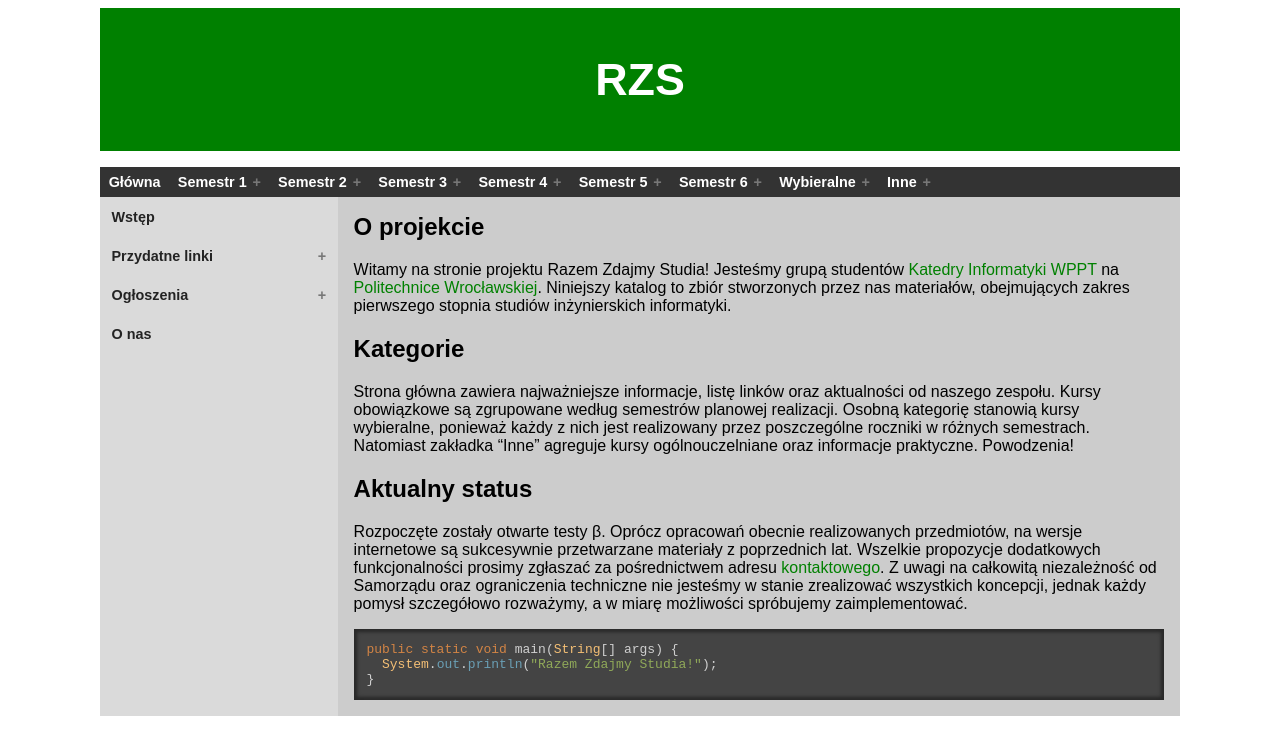
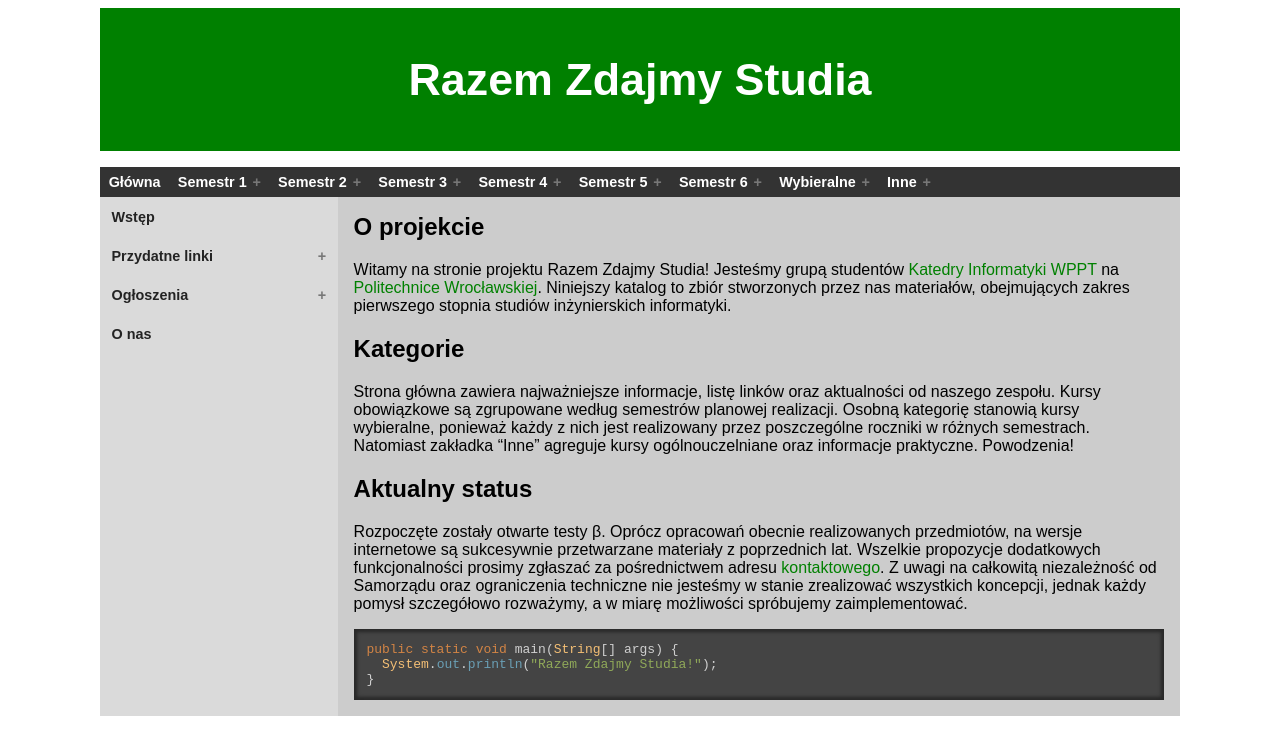
Before and after one commit to rzs-site/rzs-site.github.io, a Jekyll site: the page built from index.md, in a window 1280 px wide. Shown: the top 755 px of the page. Built offline with Jekyll 4.4.1, drawn with Linux system fonts in a browser that asks for light colours; our own code applies the rules of GitHub Pages for plain Markdown files.

Commit message:
Update header.html

```diff
--- a/_includes/header.html
+++ b/_includes/header.html
@@ -1,3 +1,3 @@
 <div class="header">
-    <h1>RZS</h1>
+    <h1>Razem Zdajmy Studia</h1>
 </div>
```
